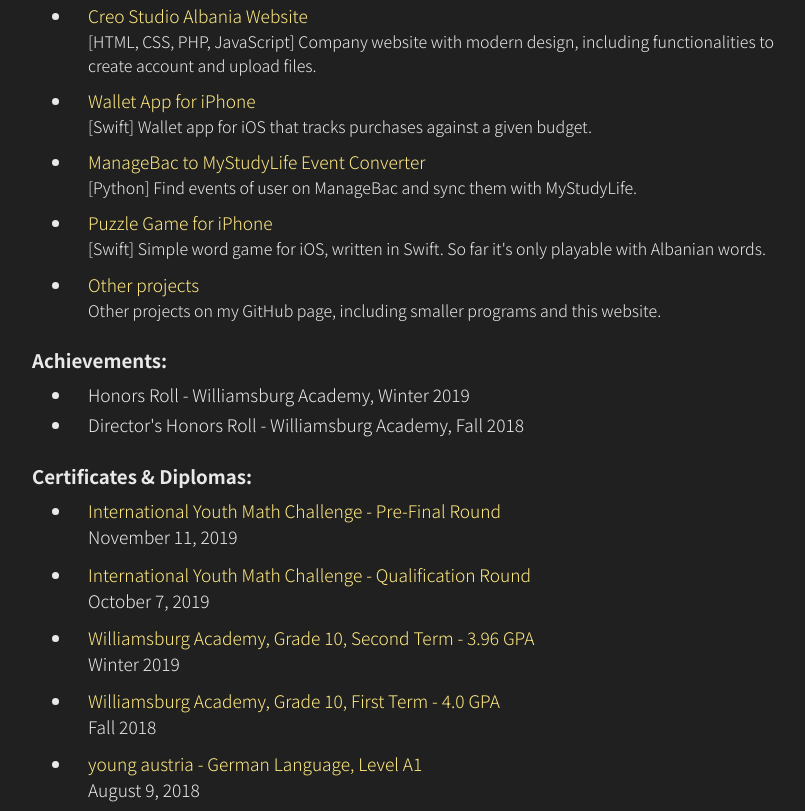
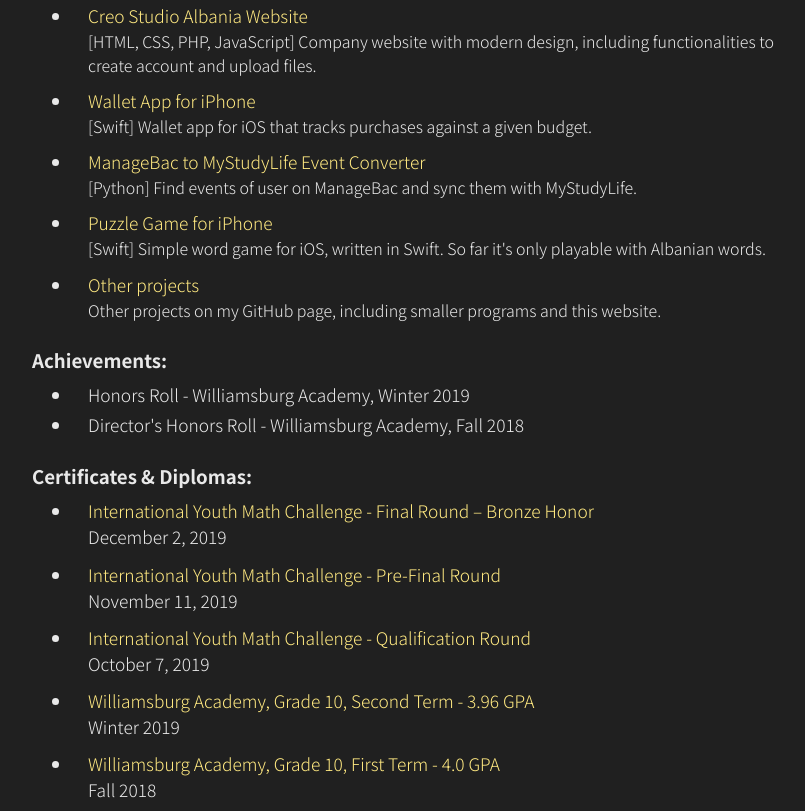
Before and after one commit to matisluzi/matisluzi.github.io, a plain HTML site: page index.html in a window 1280 px wide. Shown: the part 391-1202 px from the top of the page, without its empty margins (224-1029 px from the left). Drawn offline with nearby package versions, Linux system fonts and the light colour scheme; a web font is replaced by a local one.

Commit message:
Add final round of IYMC

```diff
--- a/index.html
+++ b/index.html
@@ -92,6 +92,10 @@
     <p class="mb-2 pt-2 text-main text-main-darkmode" style="font-weight:700;font-size:14pt;">Certificates & Diplomas:</p>
     <ul class="">
       <li class="text-main text-main-darkmode" style="padding-left:1rem;">
+        <a class="text-alt text-alt-darkmode" target="_blank" href='assets/iymc-final.pdf' style=''>International Youth Math Challenge - Final Round – Bronze Honor</a>
+        <p style="margin-bottom:0.7rem;">December 2, 2019</p>
+      </li>
+      <li class="text-main text-main-darkmode" style="padding-left:1rem;">
         <a class="text-alt text-alt-darkmode" target="_blank" href='assets/iymc-prefinal.pdf' style=''>International Youth Math Challenge - Pre-Final Round</a>
         <p style="margin-bottom:0.7rem;">November 11, 2019</p>
       </li>
```
Also changed, not shown: 1 other file.
